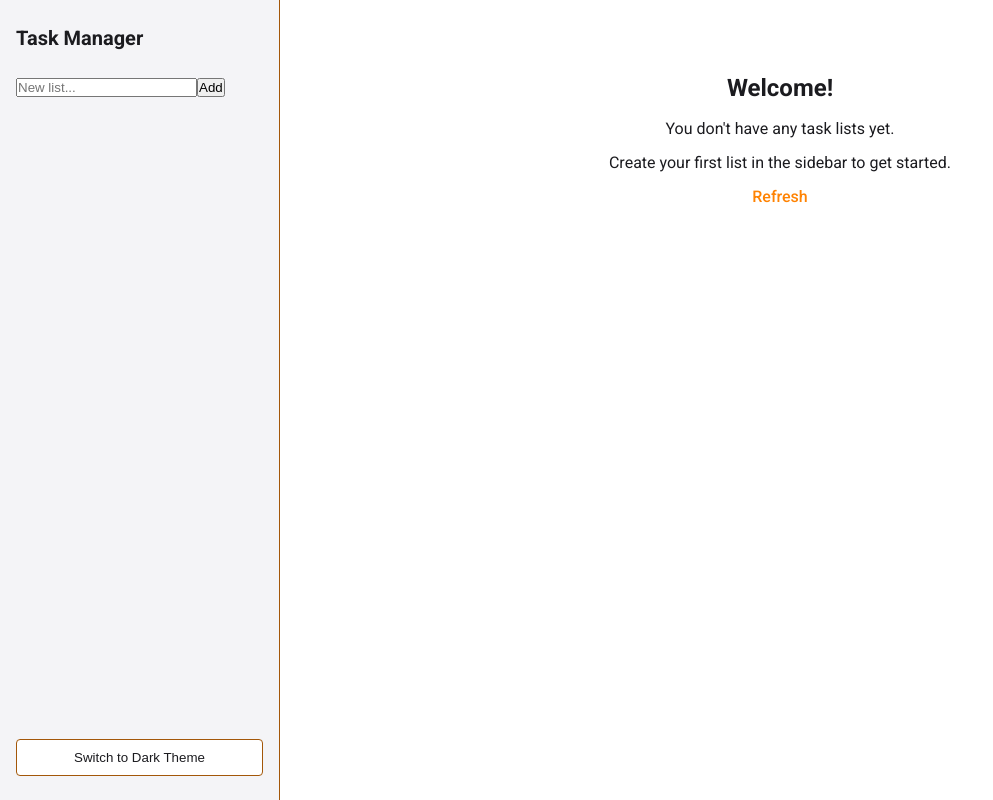
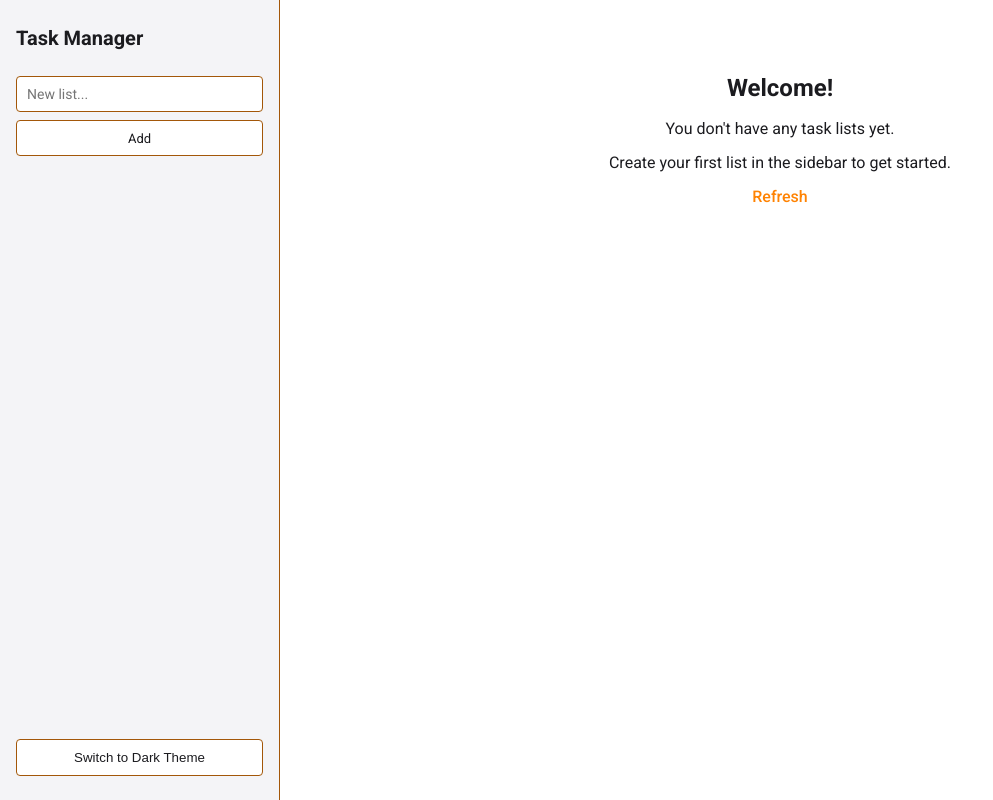
Before and after one commit to Romch33tos/web-development-lab3, a React (Vite) app: page / in a window 1280 px wide. Shown: the whole page, without its empty margins (0-993 px from the left). Built offline with nearby package versions, Linux system fonts and the light colour scheme.

Commit message:
feat: добавлены новые стили для кнопок

```diff
--- a/src/styles/components/add-list-form.css
+++ b/src/styles/components/add-list-form.css
@@ -1,99 +1,47 @@
-.add-form {
-  display: flex;
-  flex-direction: row;
-  justify-content: center;
-  align-items: flex-start;
-  gap: 12px;
-  position: relative;
-  width: 100%; /* Важно для правильного растягивания */
-}
-
-.add-form__inputs {
+.add-list-form {
   display: flex;
   flex-direction: column;
   gap: 8px;
-  flex: 1;
-  min-width: 0;
+  margin-bottom: 16px;
 }
 
-.add-form input {
-  width: 100%;
-  height: 40px;
-  padding: 0 12px;
-  background: var(--color-surface);
-  border: 1px solid var(--color-accent);
+/* Стили для инпутов (в левой панели, в поиске и в переименовании списка) */
+.add-list-form input,
+.add-list-form__input,
+.task-search input {
+  height: 36px;
+  padding: 0 10px;
+  background: var(--color-bg);
+  border: 1px solid var(--color-border);
   border-radius: var(--radius-sm);
+  color: var(--color-text);
   font-family: inherit;
   font-size: 14px;
-  color: var(--color-text);
   outline: none;
   text-align: left;
+  width: 100%;
 }
 
-.add-form input::placeholder {
-  color: var(--color-text-muted);
+.add-list-form input:focus,
+.add-list-form__input:focus,
+.task-search input:focus {
+  border-color: var(--color-accent);
 }
 
-.add-form input[aria-invalid="true"] {
-  border-color: var(--color-error);
+/* Кнопка добавления списка */
+.add-list-form__button {
+  height: 36px; /* Сделал 36px, чтобы было одинаково с инпутом */
+  padding: 0 12px;
+  background: var(--color-bg);
+  border: 1px solid var(--color-border);
+  border-radius: var(--radius-sm);
+  color: var(--color-text);
+  cursor: pointer;
+  font-family: inherit;
+  font-size: 13px;
+  transition: border-color 0.2s, background-color 0.2s;
 }
 
-.add-form__button {
-  width: 88px;
-  height: 88px;
-  flex-shrink: 0;
-  background: var(--color-bg);
-  border: 2px solid var(--color-accent);
-  border-radius: var(--radius-md);
-  cursor: pointer;
-  display: flex;
-  align-items: center;
-  justify-content: center;
-  transition: background-color 0.2s;
+.add-list-form__button:hover {
+  border-color: var(--color-accent);
 }
-
-.add-form__button:hover {
-  background: rgba(255, 131, 3, 0.1);
-}
-
-.add-form__plus {
-  position: relative;
-  width: 28px;
-  height: 28px;
-  display: block;
-}
-
-.add-form__plus::before,
-.add-form__plus::after {
-  content: '';
-  position: absolute;
-  background: var(--color-accent);
-  border-radius: 2px;
-}
-
-.add-form__plus::before {
-  left: 0;
-  top: 50%;
-  width: 100%;
-  height: 3px;
-  transform: translateY(-50%);
-}
-
-.add-form__plus::after {
-  top: 0;
-  left: 50%;
-  height: 100%;
-  width: 3px;
-  transform: translateX(-50%);
-}
-
-.add-form__error {
-  position: absolute;
-  bottom: -24px;
-  left: 0;
-  width: calc(100% - 100px);
-  color: var(--color-error);
-  font-size: 12px;
-  text-align: left;
-  min-height: 16px;
-}
```
